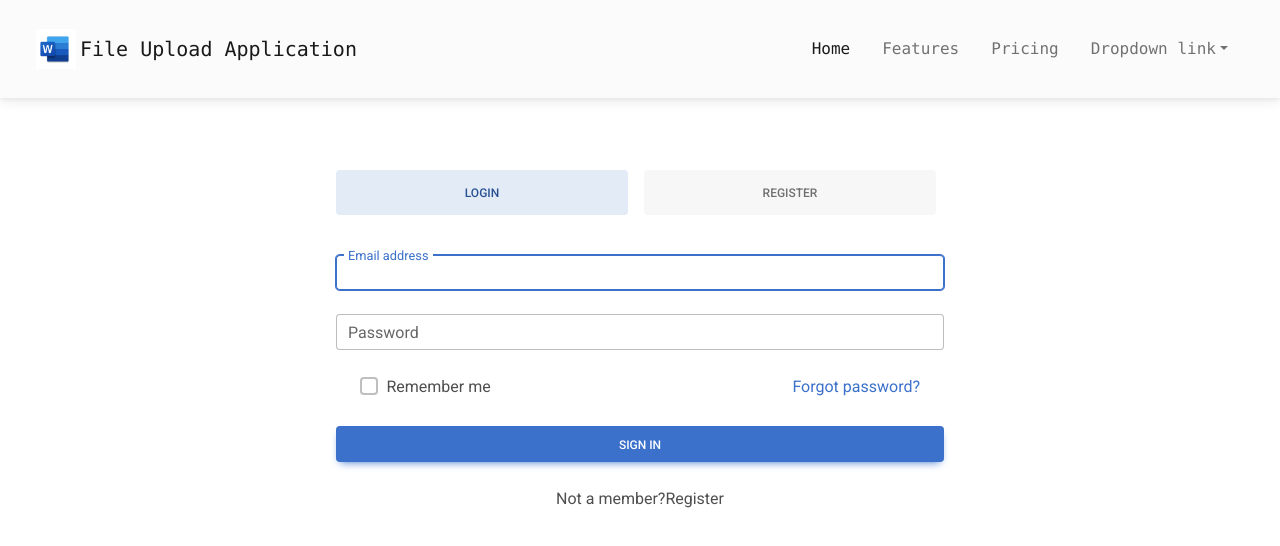
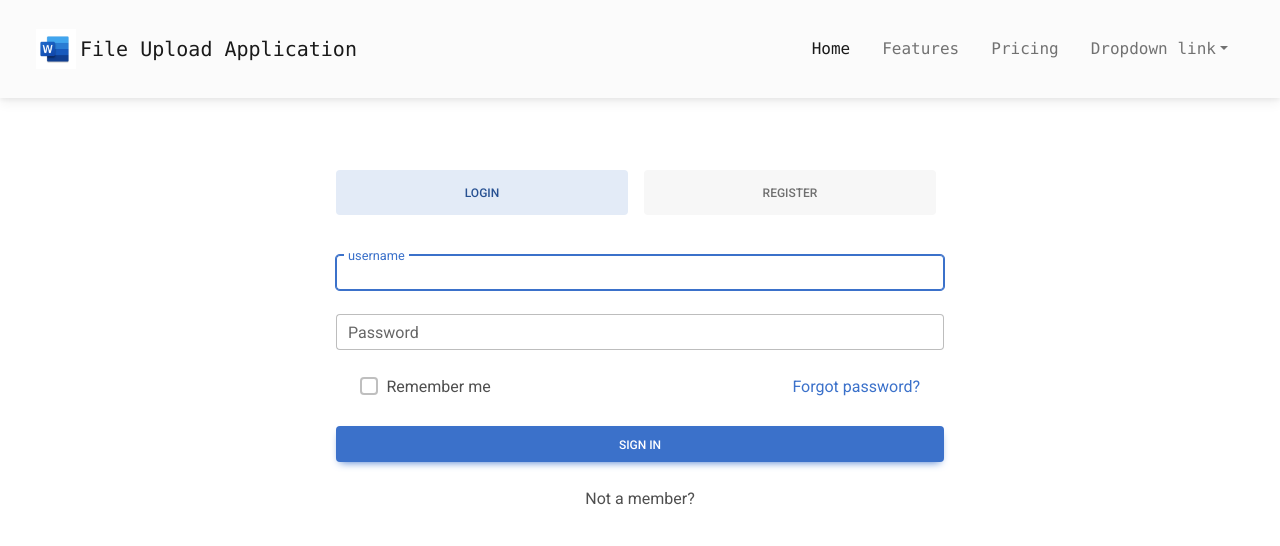
Before and after one commit to DannyHOKK/ha-uploaddocs-frontend, a React (Create React App) app: page / in a window 1280 px wide. Shown: the top 546 px of the page. Built offline with nearby package versions, Linux system fonts and the light colour scheme.

Commit message:
register function added

```diff
--- a/package.json
+++ b/package.json
@@ -11,7 +11,9 @@
     "mdb-react-ui-kit": "^6.1.0",
     "react": "^18.2.0",
     "react-dom": "^18.2.0",
+    "react-router-dom": "^6.14.1",
     "react-scripts": "5.0.1",
+    "react-toastify": "^9.1.3",
     "web-vitals": "^2.1.4"
   },
   "scripts": {
--- /dev/null
+++ b/src/App.js
@@ -0,0 +1,39 @@
+import React from "react";
+import {
+  BrowserRouter as Router,
+  Routes,
+  Route,
+  Navigate,
+} from "react-router-dom";
+import Navbar from "./layout/navbar/navbar";
+import LoginRegister from "./views/LoginRegister";
+
+function App() {
+  const isLoggedIn = () => {
+    // Check if the user is logged in
+    const userToken = localStorage.getItem("userToken");
+    return !!userToken; // Return true if userToken exists, false otherwise
+  };
+
+  return (
+    <div className="App">
+      <Router>
+        <Navbar />
+        <Routes>
+          <Route
+            path="/login"
+            element={isLoggedIn() ? <Navigate to="/" /> : <LoginRegister />}
+          />
+          <Route
+            path="/"
+            element={
+              isLoggedIn() ? <Navigate to="/login" /> : <LoginRegister />
+            }
+          />
+        </Routes>
+      </Router>
+    </div>
+  );
+}
+
+export default App;
--- a/src/api/AuthService.js
+++ b/src/api/AuthService.js
@@ -1,42 +1,46 @@
 import axios from "axios";
 
-const API_URL = "http://localhost:8080/admin";
+const API_URL = "http://localhost:8081/admin";
 
 const registerUser = (user) => {
-  return axios
-    .post(API_URL + "/signup", {
-      name: user.name,
-      username: user.username,
-      email: user.email,
-      password: user.password,
-    })
-    .then((res) => {
-      // console.log("Response: ");
-      // console.log(res.data.msg);
-    })
-    .catch((error) => {
-      // console.log("ERROR: ");
-      // console.log(error);
-    });
+  return axios.post(API_URL + "/signup", {
+    name: user.name,
+    username: user.username,
+    email: user.email,
+    password: user.password,
+  });
+  // .then((res) => {
+  //   // console.log("Response: ");
+  //   // console.log(res.data.msg);
+  // })
+  // .catch((error) => {
+  //   // console.log("ERROR: ");
+  //   // console.log(error);
+  // });
 };
 
 const loginUser = (user) => {
   return axios
     .post(API_URL + "/login", {
-      user,
+      username: user.username,
+      password: user.password,
     })
     .then((res) => {
-      if (res.data) {
-        localStorage.setItem("token", JSON.stringify(res.data.token));
+      console.log("ready to entry");
+      if (res.data.code === 0) {
+        console.log("entry ed");
+        localStorage.setItem("jwt", JSON.stringify(res.data.data));
       }
     });
 };
 
 const AuthHeader = () => {
-  const token = JSON.parse(localStorage.getItem("token"));
+  const token = JSON.parse(localStorage.getItem("jwt"));
 
   if (token) {
-    return { Authorization: "Bearer " + token };
+    const userToken = { Authorization: "Bearer " + token };
+    localStorage.setItem("userToken", userToken);
+    return userToken;
   } else {
     return {};
   }
--- a/src/api/admin.js
+++ /dev/null
@@ -1 +0,0 @@
-import Cookies from "js-cookie";
--- a/src/index.js
+++ b/src/index.js
@@ -6,12 +6,12 @@ import "@fortawesome/fontawesome-free/css/all.min.css";
 import reportWebVitals from "./reportWebVitals";
 import Navbar from "./layout/navbar/navbar";
 import Login from "./views/login/login";
+import App from "./App";
 
 const root = ReactDOM.createRoot(document.getElementById("root"));
 root.render(
   <React.StrictMode>
-    <Navbar />
-    <Login />
+    <App />
   </React.StrictMode>
 );
 
--- /dev/null
+++ b/src/views/LoginRegister.js
@@ -0,0 +1,64 @@
+import React, { useEffect, useRef, useState } from "react";
+import {
+  MDBContainer,
+  MDBTabs,
+  MDBTabsItem,
+  MDBTabsLink,
+  MDBTabsContent,
+  MDBTabsPane,
+  MDBBtn,
+  MDBInput,
+  MDBCheckbox,
+} from "mdb-react-ui-kit";
+import Register from "./register/Register";
+import Login from "./login/login";
+
+function LoginRegister() {
+  const [justifyActive, setJustifyActive] = useState("tab1");
+
+  const handleJustifyClick = (value) => {
+    if (value === justifyActive) {
+      return;
+    }
+    setJustifyActive(value);
+  };
+
+  return (
+    <MDBContainer className="p-3 my-5 d-flex flex-column w-50">
+      <MDBTabs
+        pills
+        justify
+        className="mb-3 d-flex flex-row justify-content-between"
+      >
+        <MDBTabsItem>
+          <MDBTabsLink
+            onClick={() => handleJustifyClick("tab1")}
+            active={justifyActive === "tab1"}
+          >
+            Login
+          </MDBTabsLink>
+        </MDBTabsItem>
+        <MDBTabsItem>
+          <MDBTabsLink
+            onClick={() => handleJustifyClick("tab2")}
+            active={justifyActive === "tab2"}
+          >
+            Register
+          </MDBTabsLink>
+        </MDBTabsItem>
+      </MDBTabs>
+
+      <MDBTabsContent>
+        <MDBTabsPane show={justifyActive === "tab1"}>
+          <Login />
+        </MDBTabsPane>
+
+        <MDBTabsPane show={justifyActive === "tab2"}>
+          <Register />
+        </MDBTabsPane>
+      </MDBTabsContent>
+    </MDBContainer>
+  );
+}
+
+export default LoginRegister;
--- a/src/views/login/login.js
+++ b/src/views/login/login.js
@@ -1,25 +1,15 @@
 import React, { useEffect, useRef, useState } from "react";
-import {
-  MDBContainer,
-  MDBTabs,
-  MDBTabsItem,
-  MDBTabsLink,
-  MDBTabsContent,
-  MDBTabsPane,
-  MDBBtn,
-  MDBInput,
-  MDBCheckbox,
-} from "mdb-react-ui-kit";
-import Register from "../register/Register";
+import { MDBBtn, MDBInput, MDBCheckbox } from "mdb-react-ui-kit";
 import AuthService from "../../api/AuthService";
+import { Link, useNavigate } from "react-router-dom";
 
 function Login() {
   const inputRef = useRef();
+  const navigation = useNavigate();
   const [user, setUser] = useState({
-    email: "",
+    username: "",
     password: "",
   });
-  const [justifyActive, setJustifyActive] = useState("tab1");
 
   useEffect(() => {
     inputRef.current.focus();
@@ -27,6 +17,8 @@ function Login() {
 
   const submitHandler = (e) => {
     AuthService.loginUser(user);
+    // window.location.reload();
+    navigation("/");
   };
 
   const changeHandler = (e) => {
@@ -35,52 +27,21 @@ function Login() {
       ...user,
       [name]: value,
     }));
-  };
-
-  const handleJustifyClick = (value) => {
-    if (value === justifyActive) {
-      return;
-    }
-    setJustifyActive(value);
+    console.log(localStorage.getItem("userToken"));
   };
 
   return (
-    <MDBContainer className="p-3 my-5 d-flex flex-column w-50">
-      <MDBTabs
-        pills
-        justify
-        className="mb-3 d-flex flex-row justify-content-between"
-      >
-        <MDBTabsItem>
-          <MDBTabsLink
-            onClick={() => handleJustifyClick("tab1")}
-            active={justifyActive === "tab1"}
-          >
-            Login
-          </MDBTabsLink>
-        </MDBTabsItem>
-        <MDBTabsItem>
-          <MDBTabsLink
-            onClick={() => handleJustifyClick("tab2")}
-            active={justifyActive === "tab2"}
-          >
-            Register
-          </MDBTabsLink>
-        </MDBTabsItem>
-      </MDBTabs>
-
-      <MDBTabsContent>
-        <MDBTabsPane show={justifyActive === "tab1"}>
+    <div>
       <div className="text-center mb-3"></div>
       <form onSubmit={(e) => submitHandler(e)}>
         <MDBInput
           wrapperClass="mb-4"
           ref={inputRef}
-              label="Email address"
+          label="username"
           id="form1"
-              name="email"
-              type="email"
-              value={user.email}
+          name="username"
+          type="username"
+          value={user.username}
           onChange={changeHandler}
         />
         <MDBInput
@@ -105,22 +66,8 @@ function Login() {
 
         <MDBBtn className="mb-4 w-100">Sign in</MDBBtn>
       </form>
-          <p className="text-center">
-            Not a member?
-            <a
-              onClick={() => handleJustifyClick("tab2")}
-              active={justifyActive === "tab2"}
-            >
-              Register
-            </a>
-          </p>
-        </MDBTabsPane>
-
-        <MDBTabsPane show={justifyActive === "tab2"}>
-          <Register />
-        </MDBTabsPane>
-      </MDBTabsContent>
-    </MDBContainer>
+      <p className="text-center">Not a member?</p>
+    </div>
   );
 }
 
--- a/src/views/register/Register.js
+++ b/src/views/register/Register.js
@@ -1,19 +1,23 @@
 import React, { useEffect, useRef, useState } from "react";
-// import { Link, useNavigate } from "react-router-dom";
 import { MDBBtn, MDBInput, MDBCheckbox } from "mdb-react-ui-kit";
 import AuthService from "../../api/AuthService";
+import { ToastContainer, toast } from "react-toastify";
+import "react-toastify/dist/ReactToastify.css";
 
 function Register() {
   const inputRef = useRef();
   const [validPwd, setValidPwd] = useState("");
   const [errorMsg, setErrorMsg] = useState("");
+  const [status, setStatus] = useState("");
+  const [submitButton, setSubmitButton] = useState(false);
+  const [success, setSuccess] = useState(false);
+
   const [user, setUser] = useState({
     name: "",
     username: "",
     email: "",
     password: "",
   });
-  // const navigation = useNavigate();
 
   const PWD_REGEX = /^(?=.*[0-9])(?=.*[!@#$%^&*])[a-zA-Z0-9!@#$%^&*]{6,16}$/;
   const EMAIL_REGEX =
@@ -22,11 +26,6 @@ function Register() {
   useEffect(() => {
     inputRef.current.focus();
   }, []);
-
-  //   useEffect(() => {
-  //     setErrorMsg(userValidator(user));
-  //     console.log("userValidator is work");
-  //   }, [user]);
 
   const changeHandler = (e) => {
     const { name, value } = e.target;
@@ -42,16 +41,27 @@ function Register() {
       ...errorMsg,
       [name]: "",
     }));
+    console.log(errorMsg.name);
   };
 
   const handleSubmit = (e) => {
     e.preventDefault();
-    setErrorMsg(userValidator(user));
-    if (Object.keys(errorMsg).length === 0) {
+    setStatus("");
+    const msg = userValidator(user);
+    console.log(Object.keys(msg).length);
+    if (Object.keys(msg).length === 0) {
       AuthService.registerUser(user)
         .then((res) => {
+          console.log("then");
+          console.log(res.data.code);
           if (res && res.data) {
-            console.log(res.data);
+            if (res.data.code === -1) {
+              setStatus(res.data.msg);
+              console.log(res.data.msg);
+            } else if (res.data.code === 0) {
+              notify();
+              setSuccess(true);
+            }
           }
         })
         .catch((error) => {
@@ -59,7 +69,6 @@ function Register() {
           console.log(error);
         });
     }
-    console.log("ckick success");
   };
 
   const userValidator = (data) => {
@@ -83,10 +92,33 @@ function Register() {
       msg.validPwd =
         "Password must contain a special character and greater than 8 characters";
     }
+
+    setErrorMsg(msg);
     return msg;
   };
 
+  const handleCheckboxChange = () => {
+    setSubmitButton(!submitButton);
+  };
+
+  const notify = () => {
+    toast.success("🦄 Wow so easy!", {
+      position: "top-center",
+      autoClose: 5000,
+      hideProgressBar: false,
+      closeOnClick: true,
+      pauseOnHover: true,
+      draggable: true,
+      progress: undefined,
+      theme: "light",
+    });
+  };
+
   return (
+    <>
+      {success ? (
+        window.location.reload()
+      ) : (
         <form
           onSubmit={(e) => {
             handleSubmit(e);
@@ -158,18 +190,24 @@ function Register() {
 
           <p className=" alert-danger">{errorMsg.pwd}</p>
 
-      <p className=" alert-danger">{errorMsg.status}</p>
+          <p className=" alert-danger">{status}</p>
 
           <div className="d-flex justify-content-center mb-4">
             <MDBCheckbox
               name="flexCheck"
               id="flexCheckDefault"
               label="I have read and agree to the terms"
+              onChange={handleCheckboxChange}
             />
           </div>
 
-      <MDBBtn className="mb-4 w-100">Sign up</MDBBtn>
+          <MDBBtn className="mb-4 w-100" disabled={!submitButton}>
+            Sign up
+          </MDBBtn>
+          <ToastContainer />
         </form>
+      )}
+    </>
   );
 }
 
```
Also changed, not shown: src/api/AuthHeader.js (added, +7 -0 lines), 1 other file (tests, documents, lock files or other folders). Lines whose indentation alone changed are shown as unchanged.
